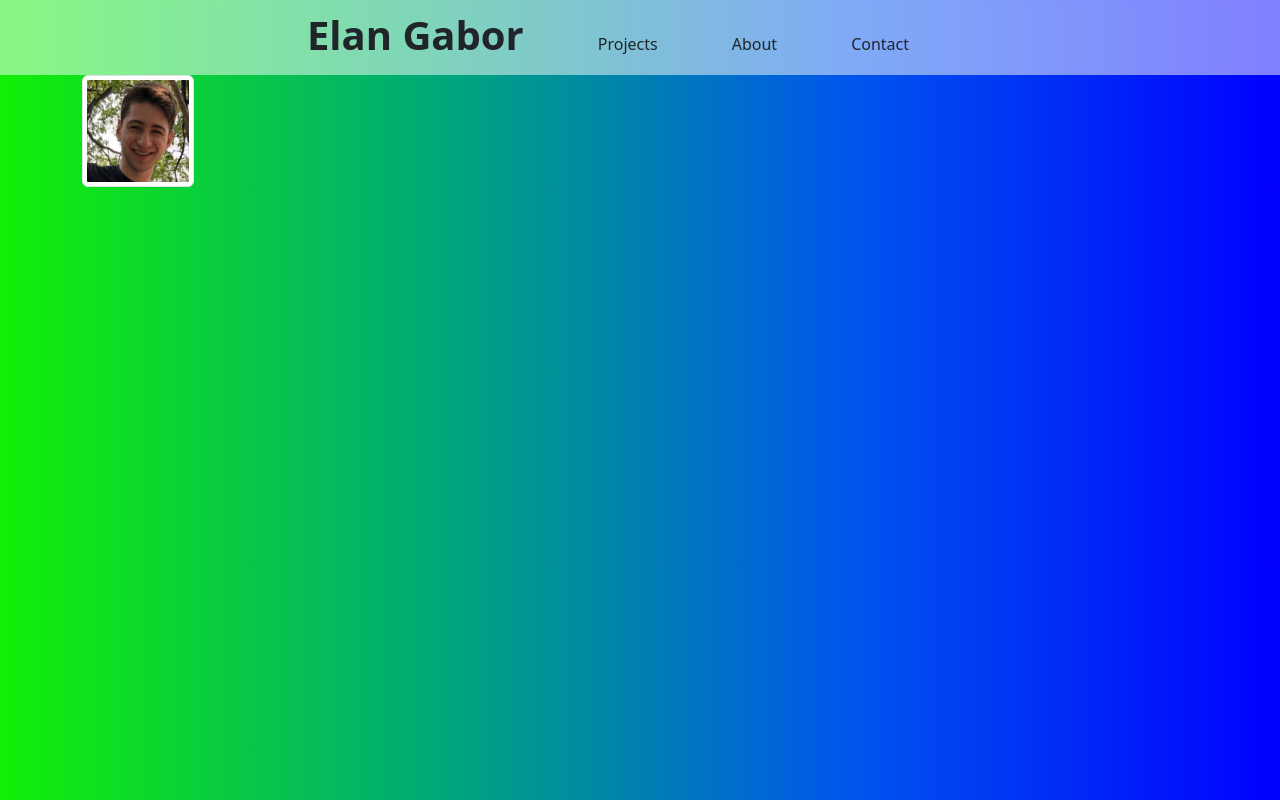
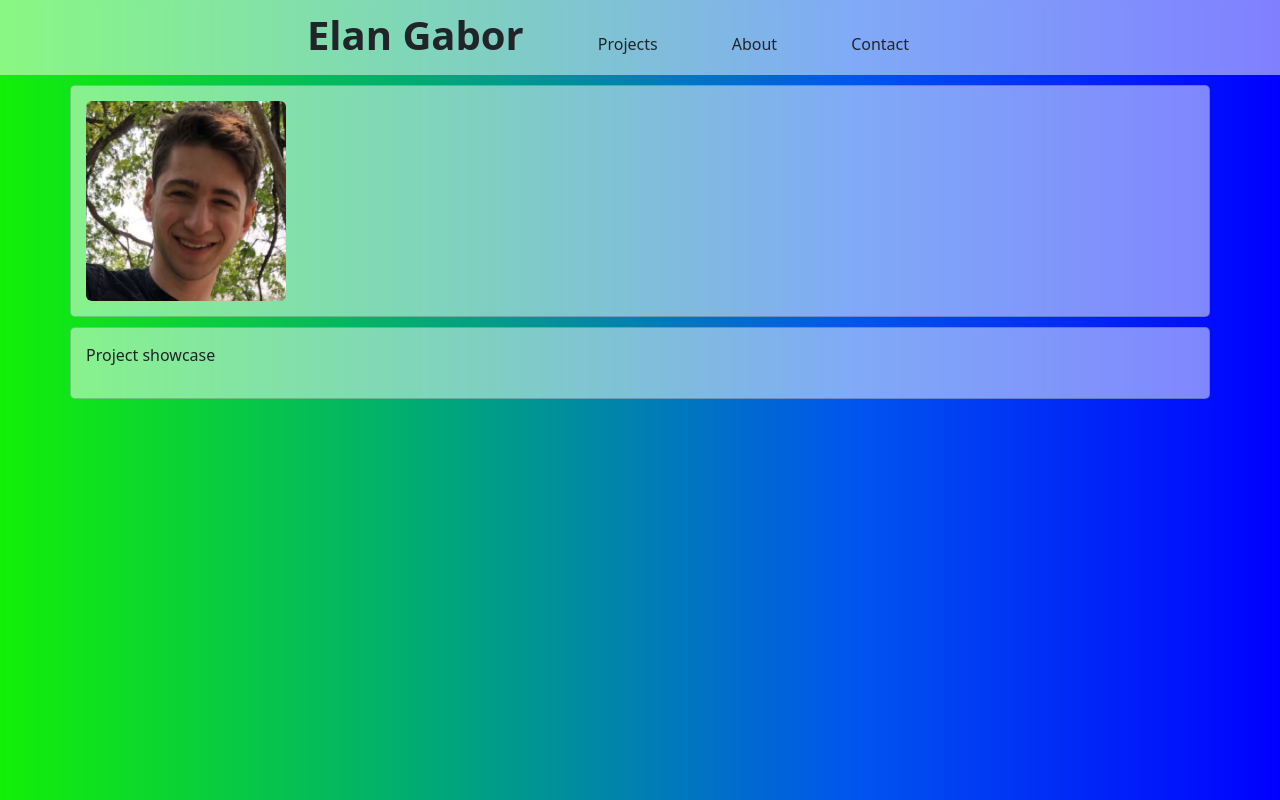
Before and after one commit to gabor6502/elan-site, a React (Create React App) app: page / in a window 1280 px wide. Built offline with nearby package versions, Linux system fonts and the light colour scheme.

Commit message:
scaffolding for homepage content underway, plus a bug fix

```diff
--- a/src/components/Header/header.css
+++ b/src/components/Header/header.css
@@ -8,6 +8,8 @@
 
     padding-bottom: 10px;
     padding-top: 5px;
+
+    margin-bottom: 5px;
 }
 
 #header span
--- /dev/null
+++ b/src/components/Home/Bio.js
@@ -0,0 +1,14 @@
+import { Row, Col, Container, Image } from "react-bootstrap"
+
+export default function Bio()
+{
+    return (<>
+        <Container className="card">
+                <Row>
+                    <Col>
+                        <Image rounded style={{width: 200, height: 200}} src={require("../../resources/sitepfp.jpg")}/>
+                    </Col>
+                </Row>
+        </Container>
+    </>)
+}
--- /dev/null
+++ b/src/components/Home/ProjectShowcase.js
@@ -0,0 +1,14 @@
+import { Row, Col, Container, Image } from "react-bootstrap"
+
+export default function ProjectShowcase()
+{
+    return(<>
+        <Container className="card">
+            <Row>
+                <Col>
+                    <p>Project showcase</p>
+                </Col>
+            </Row>
+        </Container>
+    </>)
+}
--- a/src/index.css
+++ b/src/index.css
@@ -9,12 +9,25 @@ body
    transition-duration: 250ms;
    transition-timing-function: ease-in-out;
 
+   border-radius: 5px;
+
    background: rgba(256, 256, 256, 0.0);
 }
 
 .clickable:hover
 {
+   background: rgba(256, 256, 256, 0.5);
+}
+
+.card
+{
+   margin-top: 5px;
+   margin-bottom: 5px;
+
+   background: rgba(256,256,256, 0.5);
+   backdrop-filter: blur(2px);
+
    border-radius: 5px;
 
-   background: rgba(256, 256, 256, 0.5);
+   padding: 15px;
 }
--- a/src/pages/Home.js
+++ b/src/pages/Home.js
@@ -1,5 +1,8 @@
 import { useEffect } from "react"
-import { Row, Col, Container, Image } from "react-bootstrap"
+import { Row, Col, Container } from "react-bootstrap"
+
+import Bio from "../components/Home/Bio"
+import ProjectShowcase from "../components/Home/ProjectShowcase"
 
 export default function Home()
 {
@@ -7,7 +10,10 @@ export default function Home()
 
     return (<>
         <Container>
-            <Image style={{width: "10%", height: "10%"}} thumbnail src={require("../sitepfp.jpg")}/>
+            <Row>
+                <Bio />
+                <ProjectShowcase />
+            </Row>
         </Container>
     </>)
 }
```
Also changed, not shown: src/resources/sitepfp.jpg (renamed from src/sitepfp.jpg).
